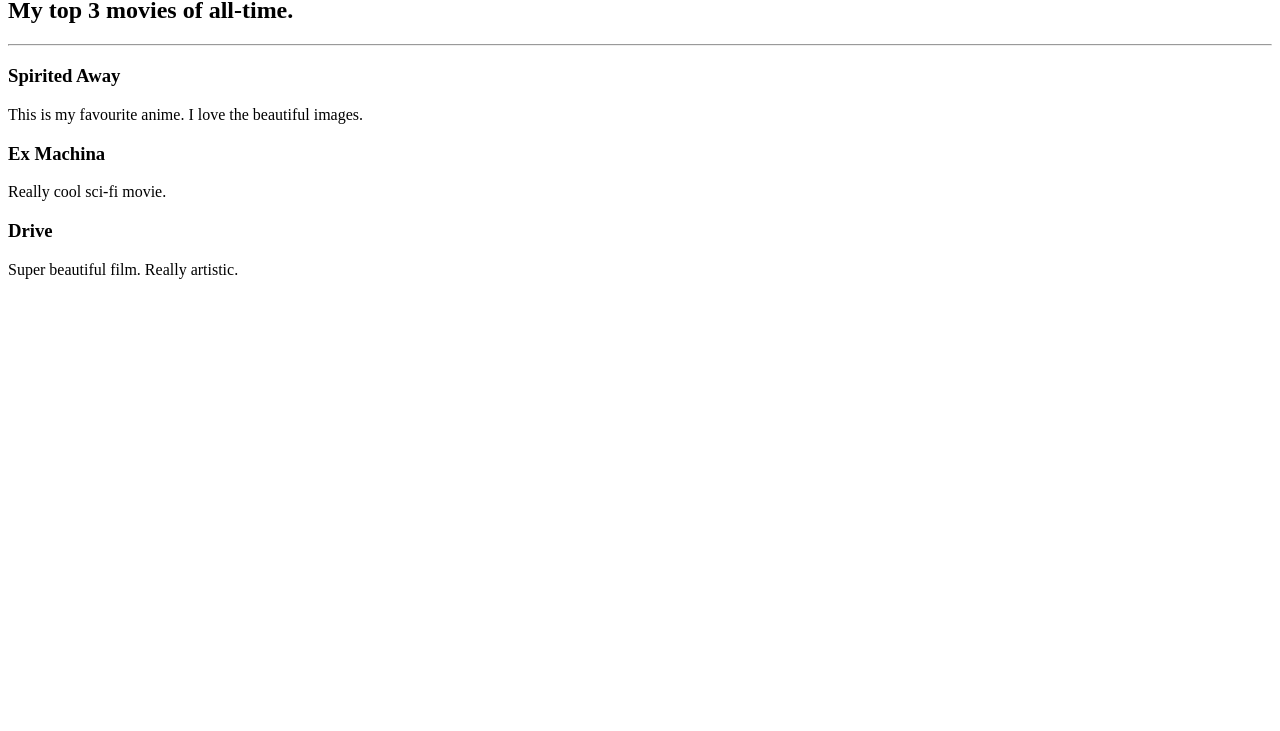
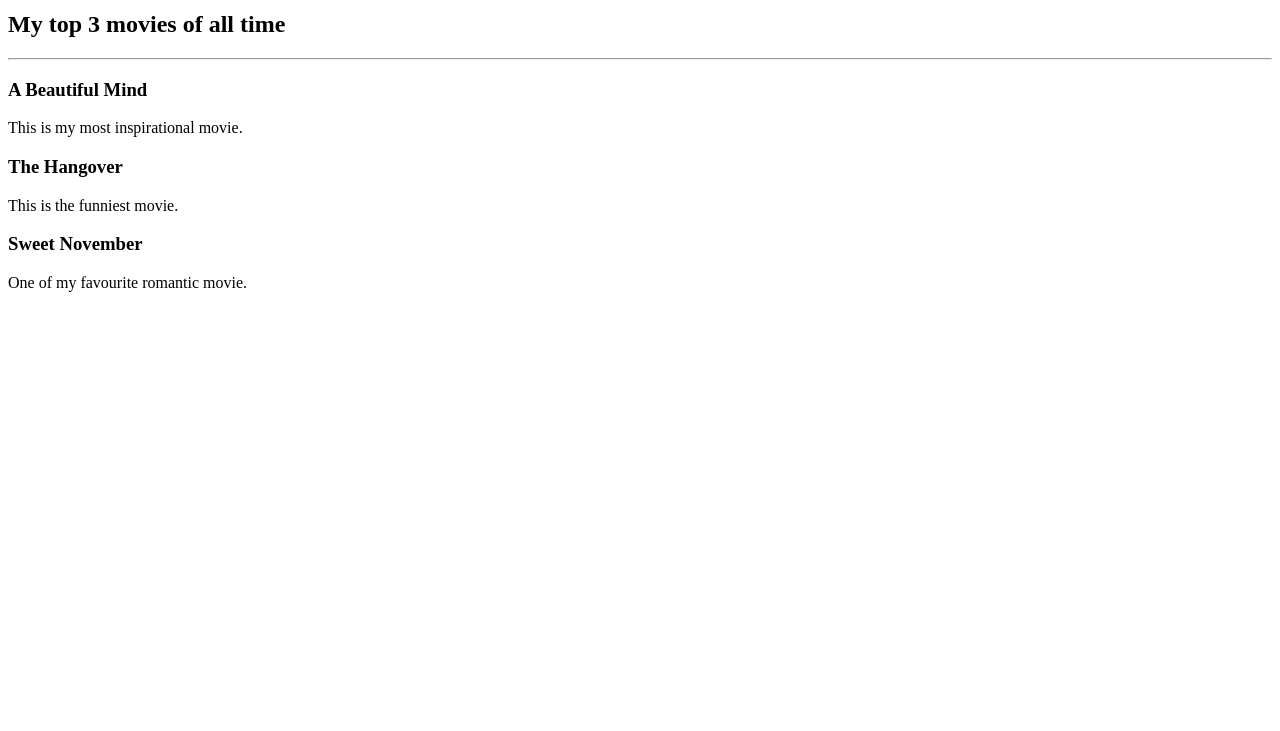
Before and after one commit to Bayget/html-portfolio, a plain HTML site: page public/movie-ranking.html in a window 1280 px wide. Shown: the part 69-800 px from the top of the page. Drawn offline with Linux system fonts and the light colour scheme.

Commit message:
Add files via upload

```diff
--- a/public/movie-ranking.html
+++ b/public/movie-ranking.html
@@ -1,9 +1,19 @@
-<h1>The Best Movies According to Angela</h1>
-<h2>My top 3 movies of all-time.</h2>
-<hr />
-<h3>Spirited Away</h3>
-<p>This is my favourite anime. I love the beautiful images.</p>
-<h3>Ex Machina</h3>
-<p>Really cool sci-fi movie.</p>
-<h3>Drive</h3>
-<p>Super beautiful film. Really artistic.</p>
+<!DOCTYPE html>
+<html lang="en">
+<head>
+    <meta charset="UTF-8">
+    <meta name="viewport" content="width=device-width, initial-scale=1.0">
+    <title>Document</title>
+</head>
+<body>
+    <h1>The Best Movies According to Baye</h1>
+<h2>My top 3 movies of all time </h2>
+<hr>
+<h3>A Beautiful Mind</h3>
+<p>This is my most inspirational movie.</p>
+<h3>The Hangover</h3>
+<p>This is the funniest movie.</p>
+<h3>Sweet November</h3>
+<p>One of my favourite romantic movie.</p>
+</body>
+</html>
```
Also changed, not shown: index.html (+1 -1 lines), public/birthday-invite (2).html (added, +21 -0 lines).
